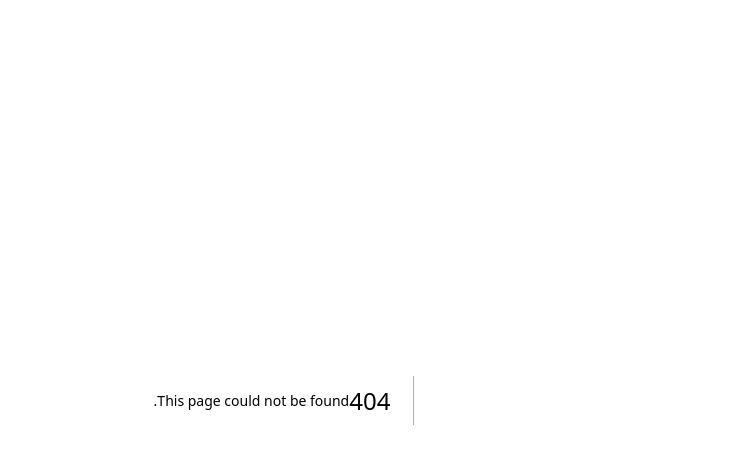
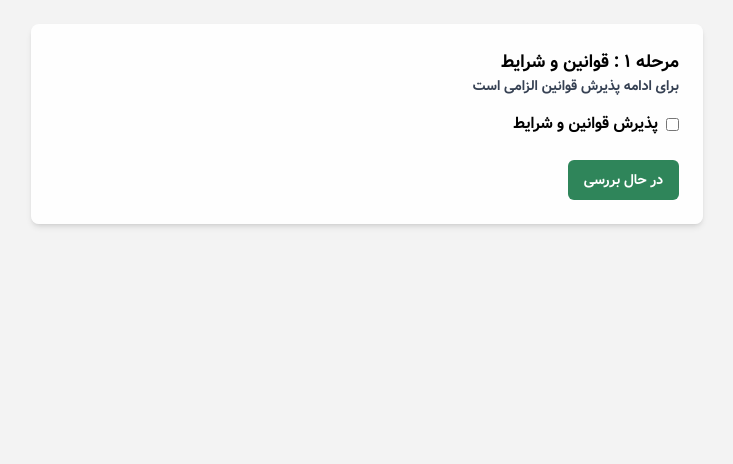
Before and after one commit to frau-azadeh/nexed, a Next.js app: page /wizard2 in a window 1280 px wide. Before the commit this address had no page. Shown: the top 464 px of the page, without its empty margins (388-1121 px from the left). Built offline with nearby package versions, Linux system fonts and the light colour scheme.

Commit message:
add page and use StepOne Component and toast and validation

```diff
--- /dev/null
+++ b/src/app/wizard2/page.tsx
@@ -0,0 +1,23 @@
+"use client"
+
+import { Step1FormValue } from "@/validation/wizard.step1.schema";
+import { useState } from "react";
+import StepOne from "../components/form/wizard2/StepOne";
+
+export default function Wizard2() {
+  const [step, setStep] = useState<0 | 1 | 2 | 3>(0);
+  const [s1, setS1] = useState<Step1FormValue | null>(null);
+
+  return (
+    <main className="p-6">
+      {step === 0 && (
+        <StepOne
+          onNext={(data) => {
+            setS1(data);
+            setStep(1);
+          }}
+        />
+      )}
+    </main>
+  );
+}
```
